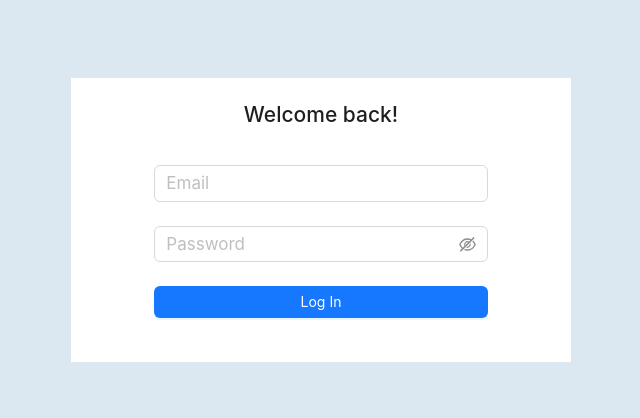
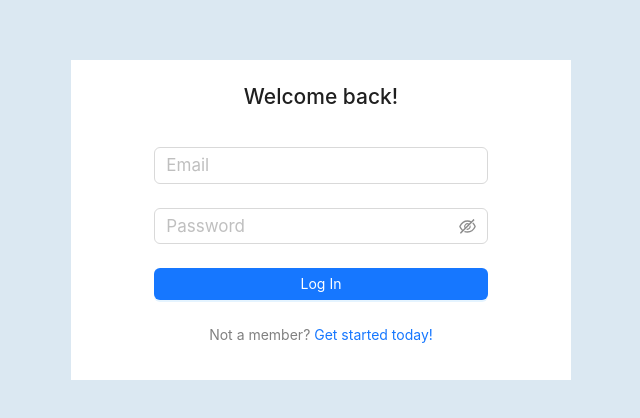
Before and after one commit to diasha003/EduManagmentSystem, a React (Create React App) app in the folder client/: page /login in a window 1280 px wide. Shown: the part 180-598 px from the top of the page, without its empty margins (319-959 px from the left). Built offline with nearby package versions, Linux system fonts and the light colour scheme.

Commit message:
sending data from forms

```diff
--- a/client/src/features/api/extensions/authApiExtension.ts
+++ b/client/src/features/api/extensions/authApiExtension.ts
@@ -5,7 +5,7 @@ export const authApi = baseApi.injectEndpoints({
     endpoints: (builder) => ({
         login: builder.mutation<ILoginRequest, IAuthUser>({
             query: (userData) => ({
-                url: '/user/login',
+                url: '/auth/login',
                 method: 'POST',
                 body: userData
             })
--- a/client/src/pages/login/Login.tsx
+++ b/client/src/pages/login/Login.tsx
@@ -1,6 +1,9 @@
 import React from 'react';
 import { Button, Checkbox, Form, Input, InputNumber, Select } from 'antd';
 import './Login.style.css';
+import { Link, useNavigate } from 'react-router-dom';
+import { useLoginMutation } from '../../features/api/extensions/authApiExtension';
+import { ILoginRequest } from '../../models/api/auth/auth.user';
 
 const layout = {
     labelCol: { span: 8 },
@@ -14,11 +17,26 @@ const validateMessages = {
     }
 };
 
-const onFinish = (values: any) => {
-    console.log(values);
-};
+interface IFormModel {
+    email: string;
+    password: string;
+}
 
 const Login: React.FC = () => {
+    const [loginUser] = useLoginMutation();
+    const [form] = Form.useForm<IFormModel>();
+
+    const navigate = useNavigate();
+
+    const onFinish = async (formModel: IFormModel) => {
+        await loginUser({
+            email: formModel.email,
+            password: formModel.password
+        } as ILoginRequest);
+        form.resetFields();
+        navigate('/home');
+    };
+
     return (
         <div
             style={{
@@ -33,8 +51,8 @@ const Login: React.FC = () => {
         >
             <Form
                 {...layout}
-                //name="nest-messages"
-                onFinish={onFinish}
+                form={form}
+                onFinish={(formModule) => void onFinish(formModule)}
                 style={{
                     maxWidth: 500,
                     width: '100%',
@@ -60,6 +78,12 @@ const Login: React.FC = () => {
                         Log In
                     </Button>
                 </Form.Item>
+
+                <div style={{ display: 'flex', justifyContent: 'center' }}>
+                    <p style={{ color: 'gray' }}>
+                        Not a member? <Link to={'/signup'}>Get started today!</Link>
+                    </p>
+                </div>
             </Form>
         </div>
     );
--- a/client/src/pages/register/Register.tsx
+++ b/client/src/pages/register/Register.tsx
@@ -1,8 +1,9 @@
 import React from 'react';
-import { Button, Checkbox, Form, Input, InputNumber, Select } from 'antd';
+import { Button, Checkbox, Flex, Form, Input, InputNumber, Select } from 'antd';
 import './Register.style.css';
 import { useRegisterMutation } from '../../features/api/extensions/authApiExtension';
 import { IRegisterRequest } from '../../models/api/auth/auth.user';
+import { Link, useNavigate } from 'react-router-dom';
 
 const layout = {
     labelCol: { span: 8 },
@@ -36,6 +37,8 @@ const Register: React.FC = () => {
     const [registerUser] = useRegisterMutation();
     const [form] = Form.useForm<IFormModel>();
 
+    const navigate = useNavigate();
+
     const onFinish = async (formModel: IFormModel) => {
         await registerUser({
             email: formModel.email,
@@ -44,6 +47,8 @@ const Register: React.FC = () => {
             password: formModel.password,
             centerName: formModel.eduCenterName
         } as IRegisterRequest);
+        form.resetFields();
+        navigate('/login');
     };
 
     return (
@@ -61,7 +66,6 @@ const Register: React.FC = () => {
             <Form
                 form={form}
                 {...layout}
-                //name="nest-messages"
                 onFinish={(formModel) => void onFinish(formModel)}
                 style={{
                     maxWidth: 500,
@@ -119,6 +123,12 @@ const Register: React.FC = () => {
                         Create My Account
                     </Button>
                 </Form.Item>
+
+                <div style={{ display: 'flex', justifyContent: 'center' }}>
+                    <p style={{color: "gray"}}>
+                        Already a member? <Link to={'/login'}>Log In</Link>
+                    </p>
+                </div>
             </Form>
         </div>
     );
```
